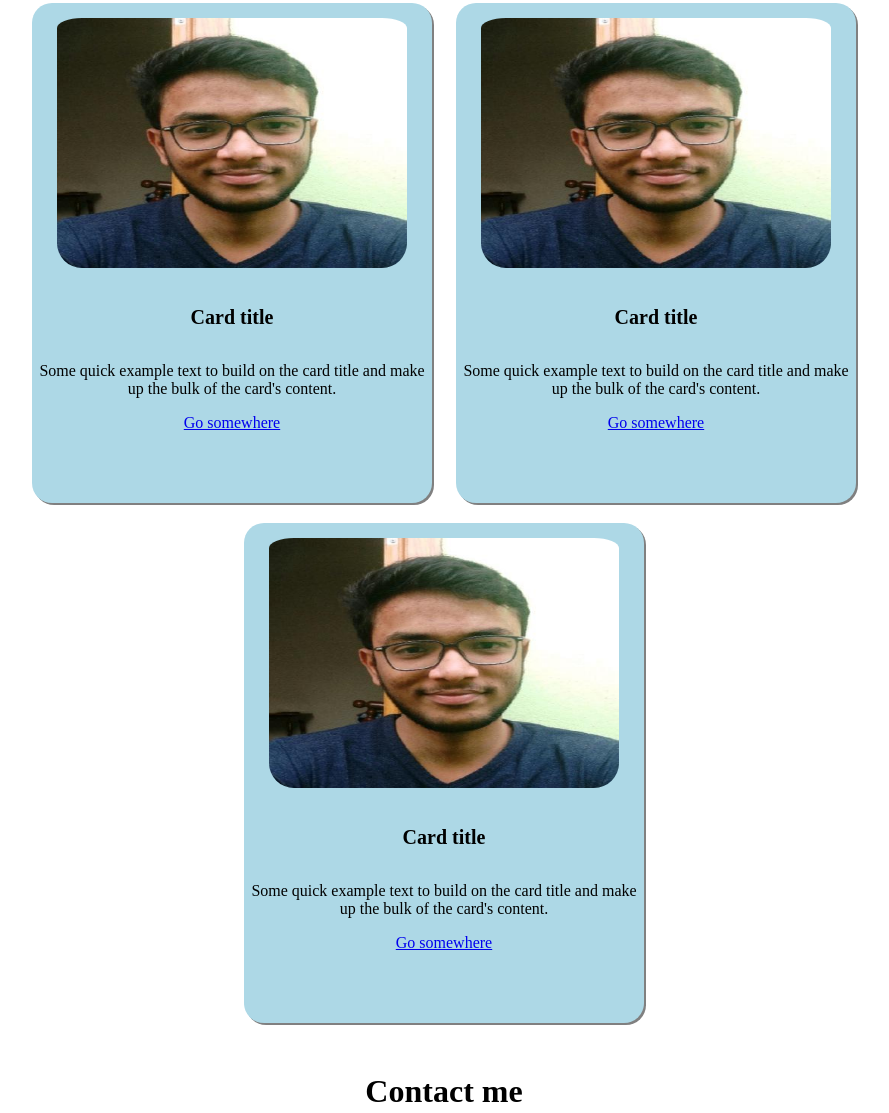
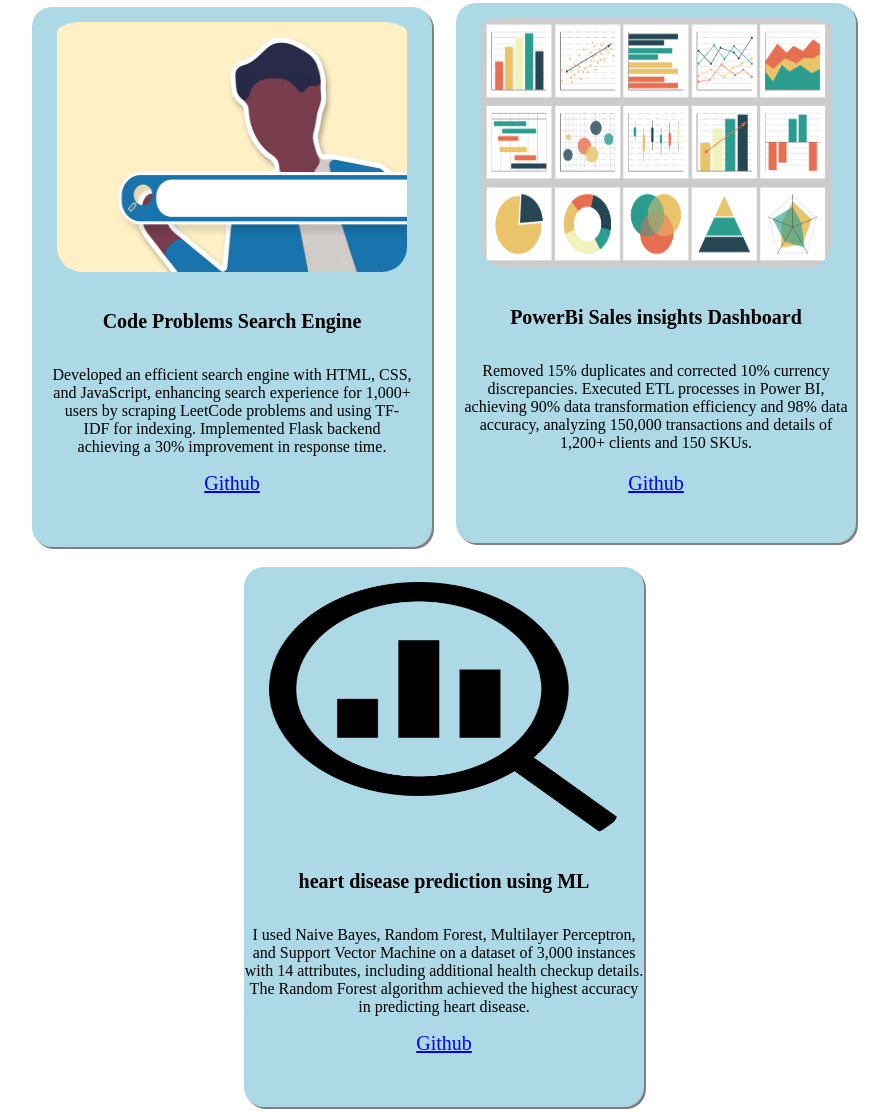
Before and after one commit to rushireddylambu/my-new-website-with-new-features, a plain HTML site: page index.html in a window 1280 px wide. Shown: the part 1027-2140 px from the top of the page, without its empty margins (196-1085 px from the left). Drawn offline with Linux system fonts and the light colour scheme.

Commit message:
extracted headings,description and links and stored in mysqlworkbench

```diff
--- a/index.html
+++ b/index.html
@@ -151,47 +151,46 @@
       <center>
         <div class="card" id="darkmodetextcard1" style="width: 400px">
           <img style="border-radius:25px;"
-            src="WhatsApp Image 2024-07-17 at 7.51.08 PM.jpeg"
+            src="man-8154551.jpg"
             class="card-img-top"
             alt="..."
           />
           <div class="card-body">
-            <h5 class="card-title">Card title</h5>
-            <p class="card-text">
-              Some quick example text to build on the card title and make up the
-              bulk of the card's content.
+            <h5 class="card-title">Code Problems Search Engine</h5>
+            <p class="card-text" style="padding-left:20px; padding-right: 20px;">
+              Developed an efficient search engine with HTML, CSS, and JavaScript, enhancing search experience for 1,000+ users by scraping LeetCode problems and using TF-IDF for indexing.
+              Implemented Flask backend achieving a 30% improvement in response time.
             </p>
-            <a href="#" class="btn btn-primary">Go somewhere</a>
+            <a href="https://github.com/rushireddylambu/Code-problems-Search-Engine" class="btn btn-primary">Github</a>
           </div>
         </div>
         <div class="card" id="darkmodetextcard2" style="width: 400px">
           <img style="border-radius:25px;"
-            src="WhatsApp Image 2024-07-17 at 7.51.08 PM.jpeg"
+            src="charts-6246450.png"
             class="card-img-top"
             alt="..."
           />
           <div class="card-body">
-            <h5 class="card-title">Card title</h5>
-            <p class="card-text">
-              Some quick example text to build on the card title and make up the
-              bulk of the card's content.
+            <h5 class="card-title" >PowerBi Sales insights Dashboard</h5>
+            <p class="card-text" style="margin-bottom:20px;">
+               Removed 15% duplicates and corrected 10% currency discrepancies. Executed ETL processes in Power BI, achieving 90% data transformation efficiency and 98% data accuracy, analyzing 150,000 transactions and details of 1,200+ clients and 150 SKUs.
             </p>
-            <a href="#" class="btn btn-primary">Go somewhere</a>
+            <a href="https://github.com/rushireddylambu/Sales_insights_for_computer_peripherals_company_using_PowerBi" class="btn btn-primary" >Github</a>
           </div>
         </div>
         <div class="card" id="darkmodetextcard3" style="width: 400px">
           <img style="border-radius:25px;"
-            src="WhatsApp Image 2024-07-17 at 7.51.08 PM.jpeg"
+            src="insights-6491218_1920.png"
             class="card-img-top"
             alt="..."
           />
           <div class="card-body">
-            <h5 class="card-title">Card title</h5>
+            <h5 class="card-title">heart disease prediction using ML</h5>
             <p class="card-text">
-              Some quick example text to build on the card title and make up the
-              bulk of the card's content.
+               I used Naive Bayes, Random Forest, Multilayer Perceptron, and Support Vector Machine on a dataset of 3,000 instances with 14 attributes, including additional health checkup details.
+              The Random Forest algorithm achieved the highest accuracy in predicting heart disease.
             </p>
-            <a href="#" class="btn btn-primary">Go somewhere</a>
+            <a href="https://github.com/rushireddylambu/Heart_Disease_Prediction_Using_Machine_Learning_with_python" class="btn btn-primary">Github</a>
           </div>
         </div>
       </center>
--- a/style.css
+++ b/style.css
@@ -8,6 +8,7 @@
   border-radius: 20px;
   margin: 10px;
   box-shadow: 2px 2px #808080;
+  padding-bottom: 40px;
 }
 .card-title {
   font-size: 20px;
@@ -23,6 +24,7 @@
 .entername {
   width: 350px;
 }
-.contact-card {
-
+.btn{
+  font-size: 20px;
+  padding-bottom: 20px;
 }
```
Also changed, not shown: Screenshot 2024-07-19 010506.png (added), charts-6246450.png (added), insights-6491218_1920.png (added), man-8154551.jpg (added), 1 other file.
